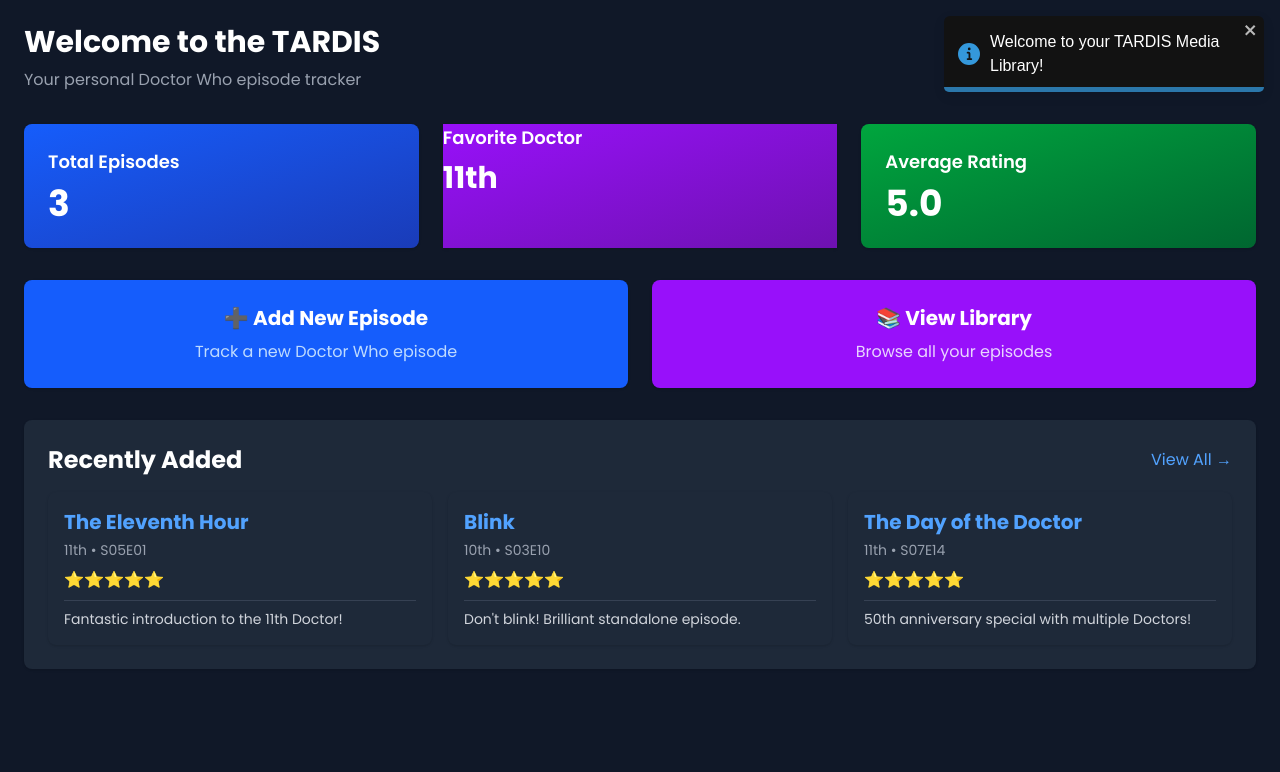
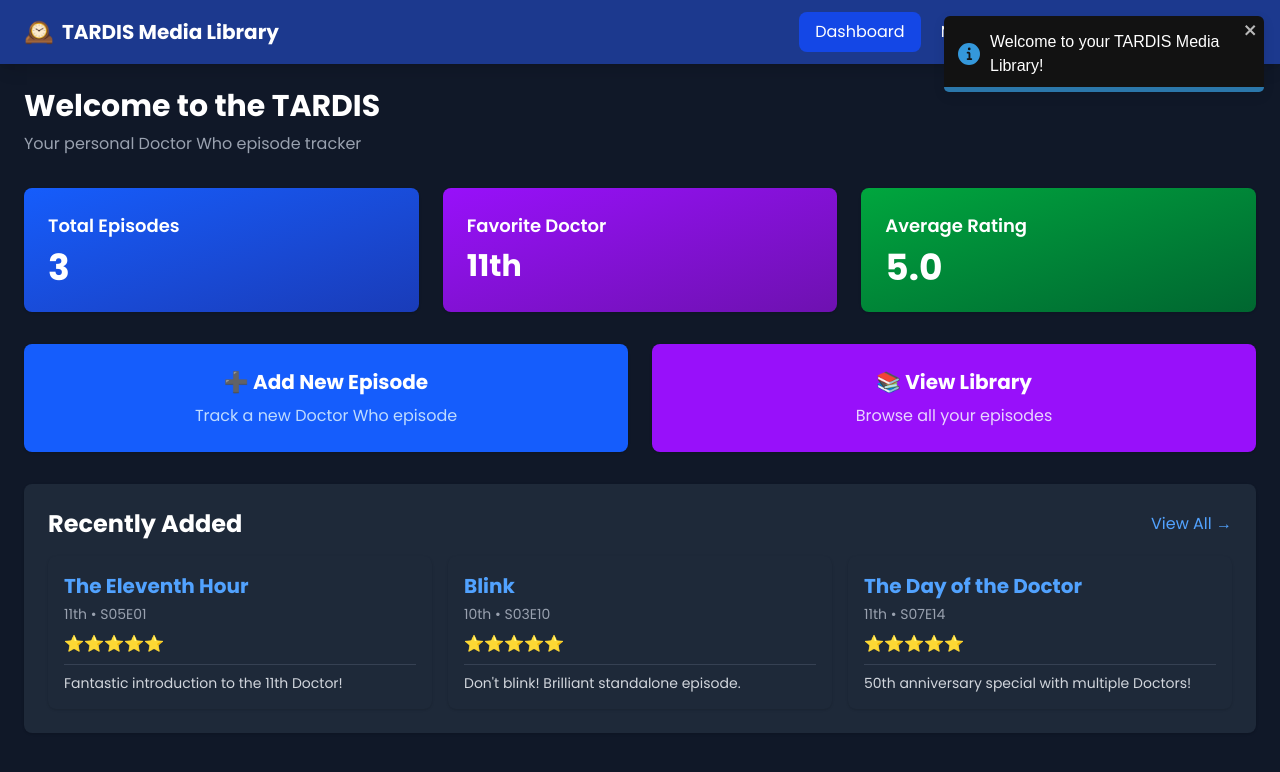
Before and after one commit to HoniNanoq2025/tardis-media-library, a React (Vite) app: page / in a window 1280 px wide. Shown: the top 772 px of the page. Built offline with nearby package versions, Linux system fonts and the light colour scheme.

Commit message:
update Navbar and Dashboard

```diff
--- a/src/components/Navbar/Navbar.jsx
+++ b/src/components/Navbar/Navbar.jsx
@@ -1 +1,59 @@
-export default function Navbar() {}
+import { Link, useLocation } from "react-router-dom";
+
+export default function Navbar() {
+  const location = useLocation();
+
+  const isActive = (path) => {
+    return location.pathname === path ? "bg-blue-700" : "hover:bg-blue-700";
+  };
+
+  return (
+    <nav className="bg-blue-900 shadow-lg">
+      <div className="container mx-auto px-6">
+        <div className="flex justify-between items-center">
+          {/* Logo/Brand */}
+          <Link to="/" className="flex items-center space-x-2 py-4">
+            <span className="text-2xl">🕰️</span>
+            <span className="text-xl font-bold">TARDIS Media Library</span>
+          </Link>
+
+          {/* Navigation Links */}
+          <div className="flex space-x-1">
+            <Link
+              to="/"
+              className={`px-4 py-2 rounded-lg transition duration-200 ${isActive(
+                "/"
+              )}`}
+            >
+              Dashboard
+            </Link>
+            <Link
+              to="/library"
+              className={`px-4 py-2 rounded-lg transition duration-200 ${isActive(
+                "/library"
+              )}`}
+            >
+              My Library
+            </Link>
+            <Link
+              to="/add"
+              className={`px-4 py-2 rounded-lg transition duration-200 ${isActive(
+                "/add"
+              )}`}
+            >
+              Add Episode
+            </Link>
+            <Link
+              to="/about"
+              className={`px-4 py-2 rounded-lg transition duration-200 ${isActive(
+                "/about"
+              )}`}
+            >
+              About
+            </Link>
+          </div>
+        </div>
+      </div>
+    </nav>
+  );
+}
--- a/src/pages/Dashboard/Dashboard.jsx
+++ b/src/pages/Dashboard/Dashboard.jsx
@@ -48,7 +48,7 @@
           <h3 className="text-lg font-semibold mb-2">Total Episodes</h3>
           <p className="text-4xl font-bold">{totalEpisodes}</p>
         </div>
-        <div className="bg-linear-to-br from-purple-600 to-purple-800 p-6-rounded-lg shadow">
+        <div className="bg-linear-to-br from-purple-600 to-purple-800 p-6 rounded-lg shadow">
           <h3 className="text-lg font-semibold mb-2">Favorite Doctor</h3>
           <p className="text-3xl font-bold">{favoriteDoctor}</p>
         </div>
```
